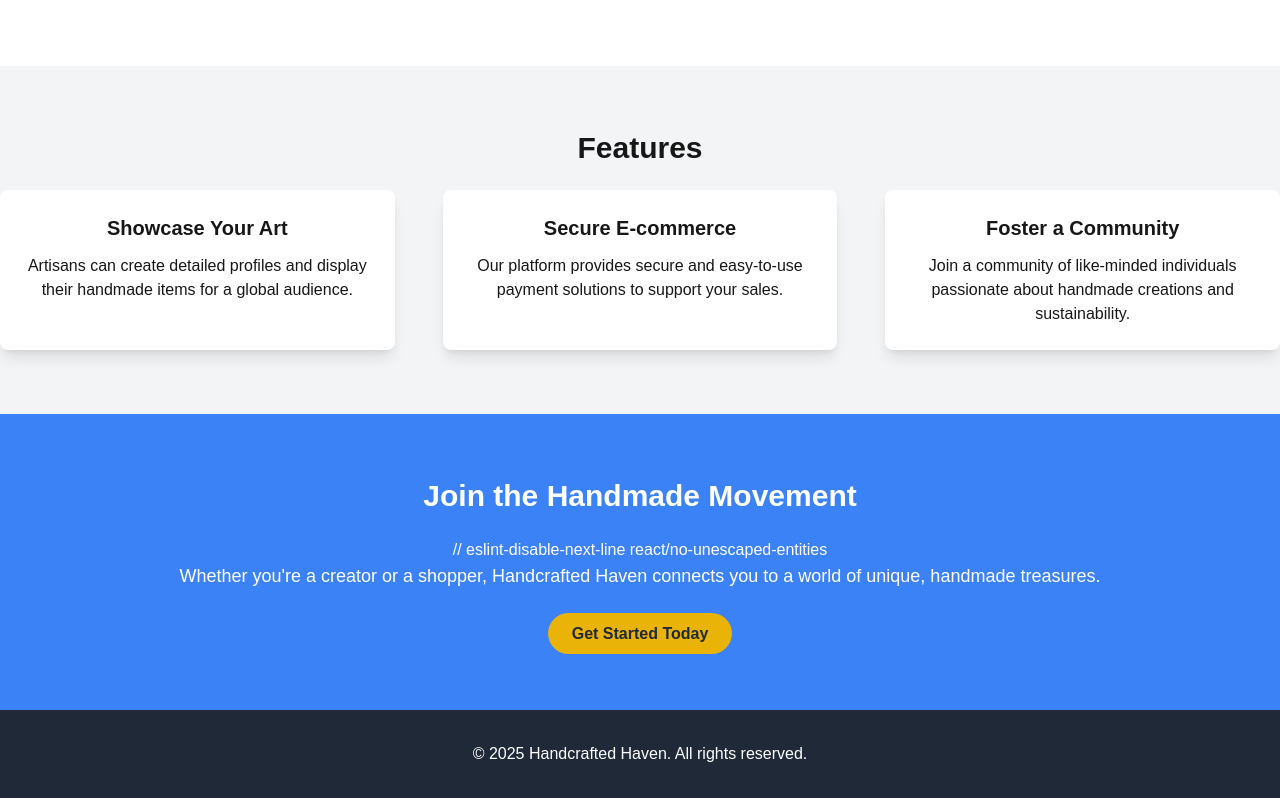
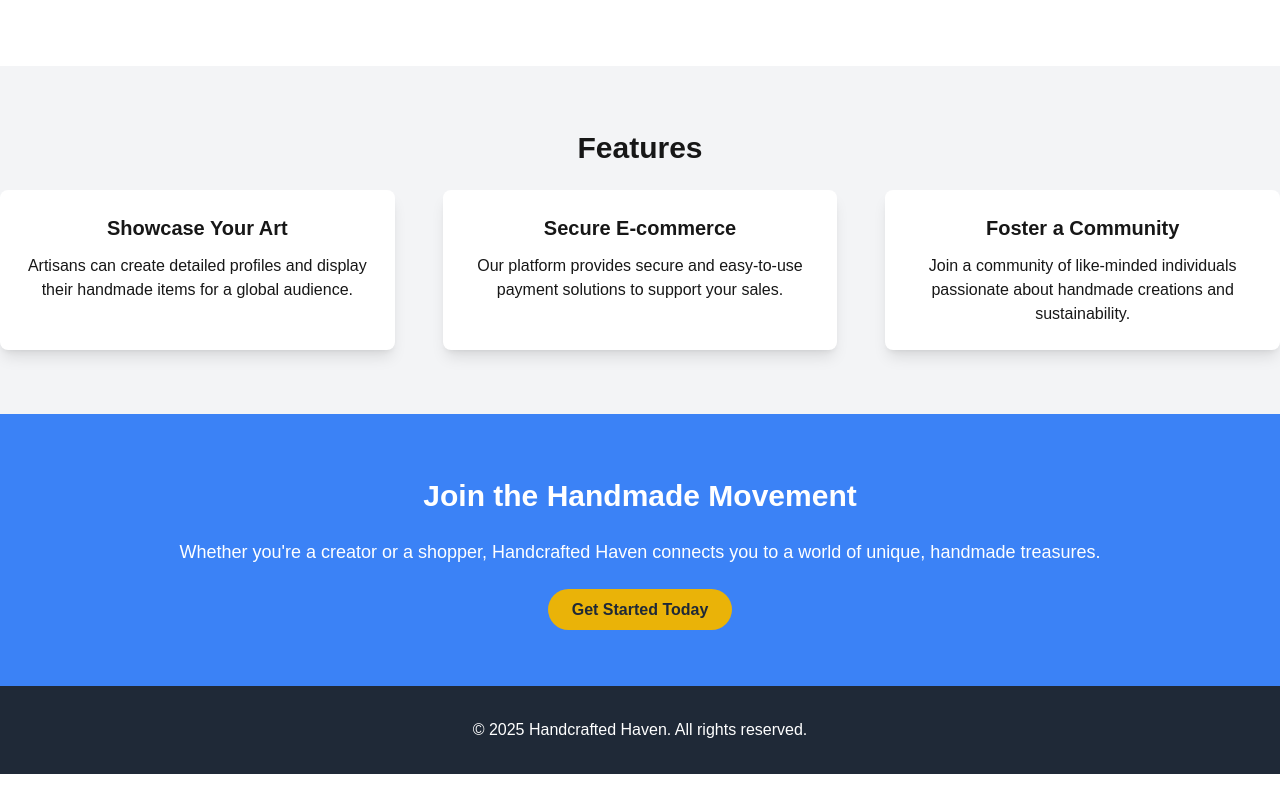
Before and after one commit to jackloosantamaria/team03-handcraftedhaven, a Next.js app: page / in a window 1280 px wide. Shown: the part 630-1428 px from the top of the page. After the commit the page ends 1404 px from the top, so only its background shows below. Built offline with nearby package versions, Linux system fonts and the light colour scheme.

Commit message:
adding comment 2

```diff
--- a/src/app/page.tsx
+++ b/src/app/page.tsx
@@ -49,9 +49,10 @@ const Home = () => {
       </section>
 
       {/* Call to Action Section */}
+
       <section className="py-16 text-center bg-blue-500 text-white">
         <h2 className="text-3xl font-bold mb-6">Join the Handmade Movement</h2>
-        // eslint-disable-next-line react/no-unescaped-entities
+        {/* eslint-disable-next-line react/no-unescaped-entities */}
         <p className="text-lg mb-8">Whether you're a creator or a shopper, Handcrafted Haven connects you to a world of unique, handmade treasures.</p>
         <a
           href="/signup"
```
